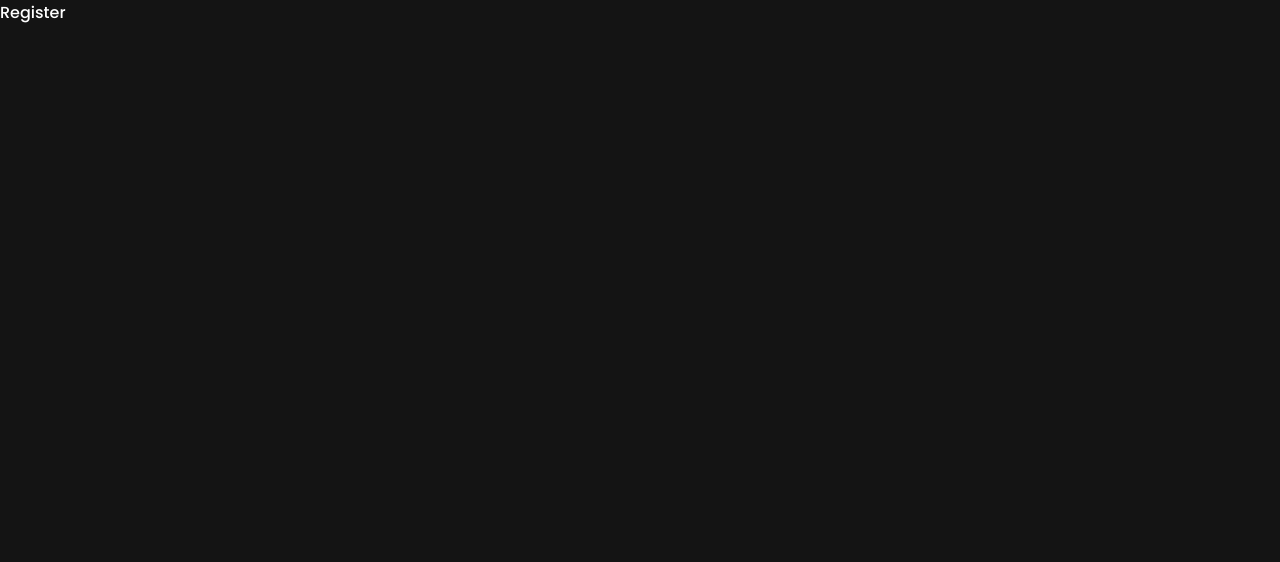
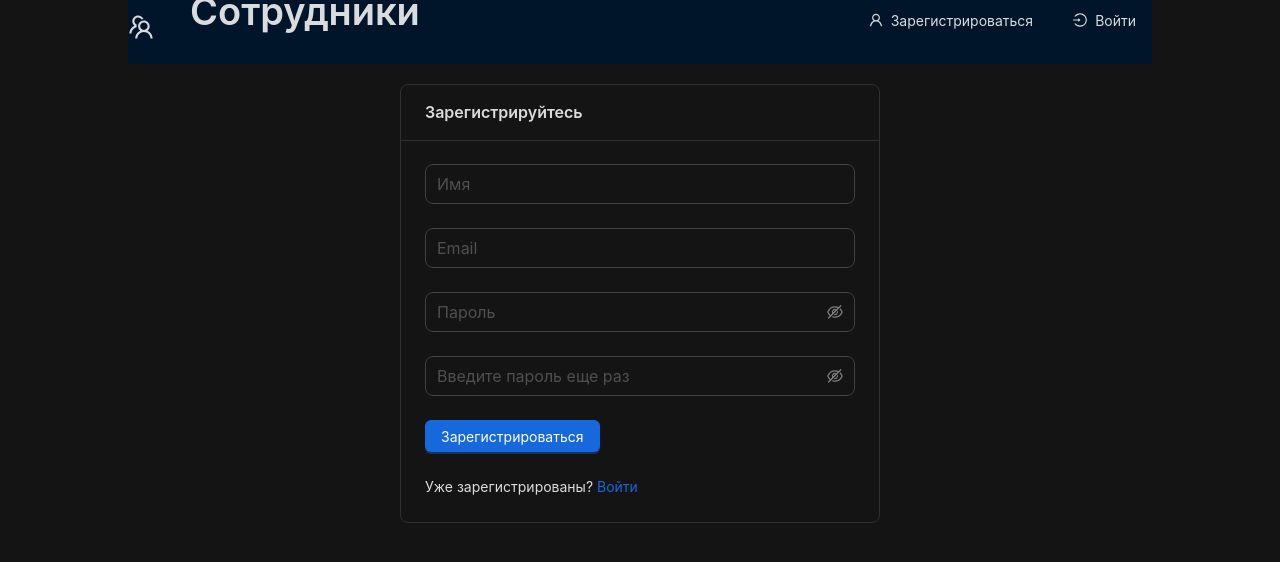
Before and after one commit to EkaterinaYurchyk2022/employees-react-express, a React (Create React App) app in the folder client/: page /register in a window 1280 px wide. Shown: the top 562 px of the page. Built offline with nearby package versions, Linux system fonts and the light colour scheme.

Commit message:
feat: register form

```diff
--- a/client/src/pages/login/index.tsx
+++ b/client/src/pages/login/index.tsx
@@ -38,7 +38,6 @@
                 </Card>
             </Row>
         </Layout>
-
     );
 };
 
--- a/client/src/pages/register/index.tsx
+++ b/client/src/pages/register/index.tsx
@@ -1,10 +1,49 @@
 import React from 'react';
+import Layout from '../../components/layout';
+import {Card, Form, Row, Space, Typography} from 'antd';
+import CustomInput from '../../components/custom-input';
+import PasswordInput from '../../components/password-input';
+import {CustomButton} from '../../components/custom-button';
+import {Link} from 'react-router-dom';
+import {Paths} from '../../paths';
 
 const Register = () => {
     return (
-        <div>
-            Register
-        </div>
+        <Layout>
+            <Row align="middle" justify="center">
+                <Card title="Зарегистрируйтесь" style={{width: '30rem'}}>
+                    <Form onFinish={() => null}>
+                        <CustomInput
+                            placeholder="Имя"
+                            name="name"
+                        /><CustomInput
+                        type="email"
+                        placeholder="Email"
+                        name="email"
+                    />
+                        <PasswordInput
+                            name="password"
+                            placeholder="Пароль"
+                        />
+                        <PasswordInput
+                            name="confirmPassword"
+                            placeholder="Введите пароль еще раз"
+                        />
+                        <CustomButton
+                            type="primary"
+                            htmlType="submit"
+                        >
+                            Зарегистрироваться
+                        </CustomButton>
+                    </Form>
+                    <Space direction="vertical" size="large">
+                        <Typography.Text>
+                            Уже зарегистрированы? <Link to={Paths.login}>Войти</Link>
+                        </Typography.Text>
+                    </Space>
+                </Card>
+            </Row>
+        </Layout>
     );
 };
 
```
